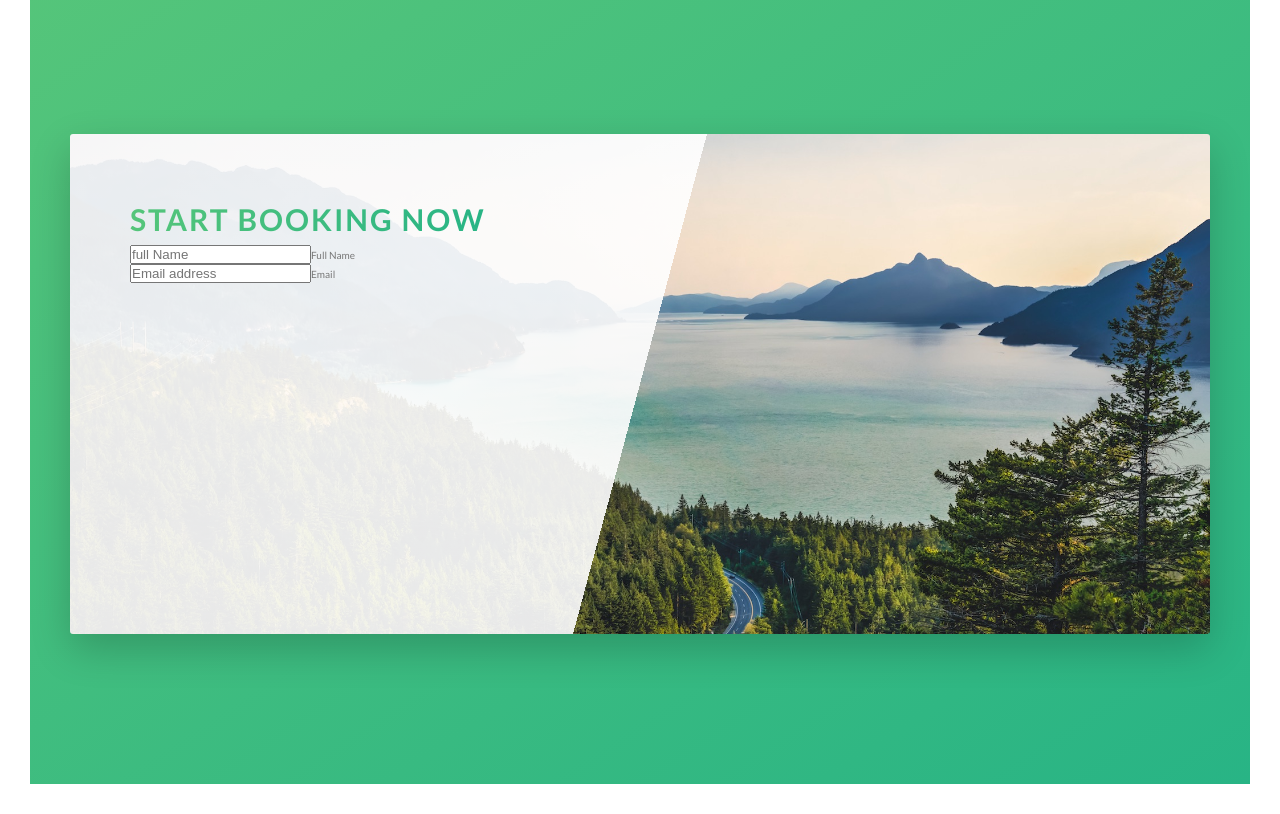
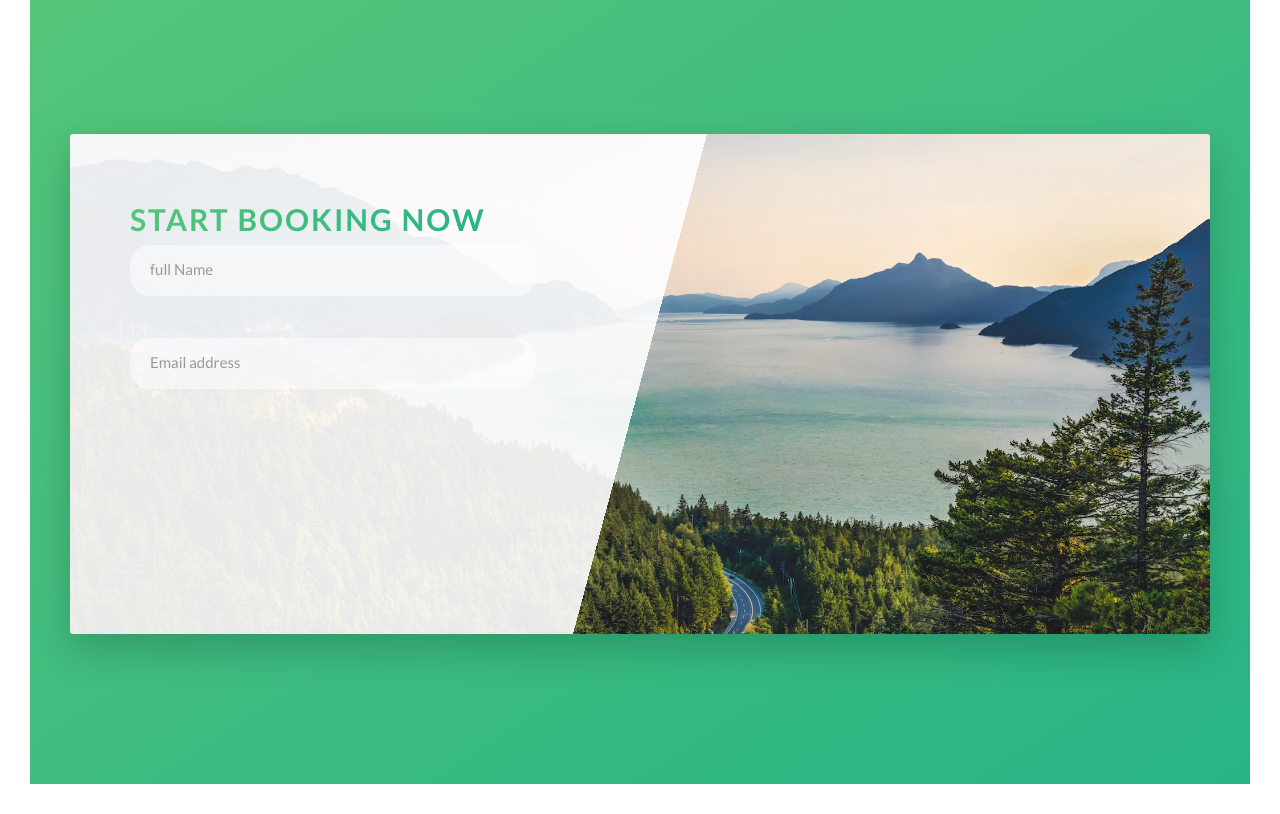
Before and after one commit to akshayr20/Booking-App-Template, an Angular app: page / in a window 1280 px wide. Shown: the part 4380-5194 px from the top of the page. Built offline with nearby package versions, Linux system fonts and the light colour scheme.

Commit message:
added styling for forms

```diff
--- a/src/app/booking/booking.component.html
+++ b/src/app/booking/booking.component.html
@@ -5,11 +5,11 @@
         <form class="form">
           <div class="u-margin-bottom-medium"><h2 class="heading-secondary">Start Booking Now</h2></div>
           <div class="form__group">
-            <input type="text" class="form__input" id="name" placeholder="full Name" required />
+            <input type="text" class="form__input" id="name" placeholder="full Name" required autocomplete="off"/>
             <label for="name" class="form__label">Full Name</label>
           </div>
           <div class="form__group">
-            <input type="email" class="form__input" id="email" placeholder="Email address" required />
+            <input type="email" class="form__input" id="email" placeholder="Email address" required autocomplete="off"/>
             <label for="email" class="form__label">Email</label>
           </div>
         </form>
--- a/src/app/booking/booking.component.scss
+++ b/src/app/booking/booking.component.scss
@@ -11,8 +11,52 @@
   border-radius: 3px;
   box-shadow: 0 1.5rem 4rem rgba($color-black, 0.2);
   height: 50rem;
-  &__form {
-      width: 50%;
-      padding: 6rem;
+}
+
+.form {
+  width: 50%;
+  padding: 6rem;
+  &__group:not(:last-child) {
+    margin-bottom: 1.5rem;
+  }
+  &__input {
+    display: block;
+    width: 90%;
+    font-size: 1.5rem;
+    padding: 1.5rem 2rem;
+    border-radius: 2rem;
+    background-color: rgba($color-white, 0.5);
+    border: none;
+    font-family: inherit;
+    border-bottom: 3px solid transparent;
+    transition: all .3s;
+    &:focus {
+      outline: none;
+      box-shadow: 0 1rem 2rem rgba($color-black, 0.1);
+      border-bottom: 3px solid $color-primary;
+    }
+
+    &:focus:invalid {
+      border-bottom: 3px solid $color-secondary-dark;
+    }
+
+    &::-webkit-input-placeholder {
+      color: $color-grey-dark-2;
+    }
+  }
+
+  &__label {
+    font-size: 1.2rem;
+    font-weight: 700;
+    margin-left: 2rem;
+    margin-top: 0.7rem;
+    display: block;
+    transition: all .3s;
+  }
+
+  &__input:placeholder-shown + &__label {
+    opacity: 0;
+    visibility: hidden;
+    transform: translateY(-4rem);
   }
 }
--- a/src/assets/sass/abstracts/_variables.scss
+++ b/src/assets/sass/abstracts/_variables.scss
@@ -12,6 +12,7 @@ $color-grey-light1: #f7f7f7;
 $color-grey-light2: #eee;
 
 $color-grey-dark: #777;
+$color-grey-dark-2: #999;
 $color-white: #fff;
 $color-black: #000;
 
```
